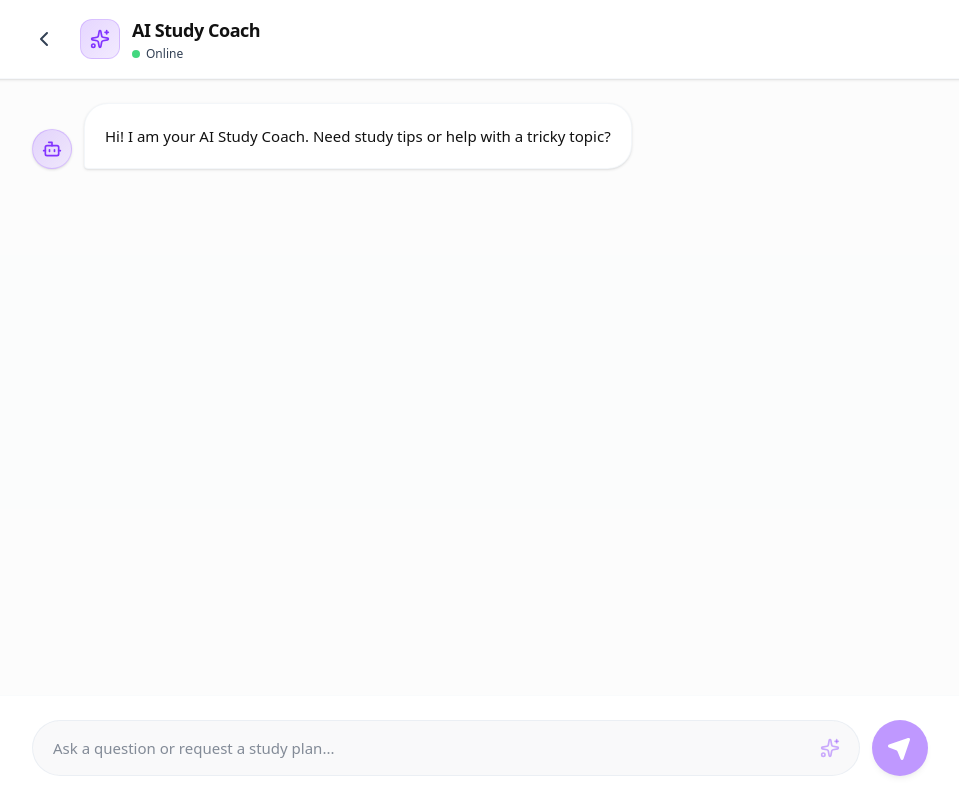
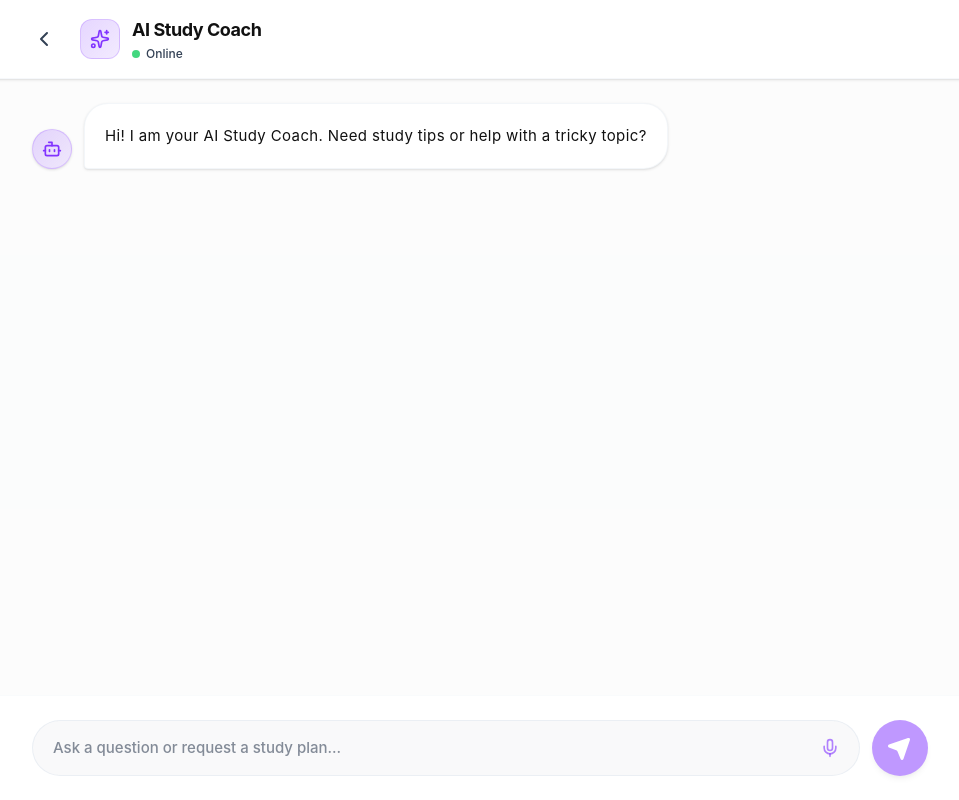
Before and after one commit to Passenger-rex/exam-city, a React (Vite) app: page /tutor in a window 1280 px wide. Shown: the whole page, without its empty margins (160-1119 px from the left). Built offline with nearby package versions, Linux system fonts and the light colour scheme; no server answers; the database is empty; sample sign-in values are in the browser's storage.

Commit message:
perf: optimize performance and add features
- Replace custom animated backgrounds with static blurs to improve performance.
- Standardize typography with system font stacks.
- Enhance ProfilePage to display referred users' data.
- Add voice input capabilities to TutorPage.

```diff
--- a/src/index.css
+++ b/src/index.css
@@ -1,4 +1,3 @@
-@import url('https://fonts.googleapis.com/css2?family=Lexend:wght@300;400;500;600;700;800;900&family=Inter:wght@400;500;600;700&display=swap');
 @import "tailwindcss";
 
 :root {
@@ -104,13 +103,14 @@
   --spacing-base: 8px;
   --spacing-margin: 32px;
 
-  --font-body-md: "Inter", sans-serif;
-  --font-headline-md: "Lexend", sans-serif;
-  --font-label-md: "Inter", sans-serif;
-  --font-body-lg: "Inter", sans-serif;
-  --font-headline-lg: "Lexend", sans-serif;
-  --font-headline-xl: "Lexend", sans-serif;
-  --font-label-sm: "Inter", sans-serif;
+  --font-sans: -apple-system, BlinkMacSystemFont, "SF Pro Display", "Segoe UI", Roboto, Helvetica, Arial, sans-serif, "Apple Color Emoji", "Segoe UI Emoji", "Segoe UI Symbol";
+  --font-body-md: -apple-system, BlinkMacSystemFont, "SF Pro Text", "Segoe UI", Roboto, Helvetica, Arial, sans-serif, "Apple Color Emoji", "Segoe UI Emoji", "Segoe UI Symbol";
+  --font-headline-md: -apple-system, BlinkMacSystemFont, "SF Pro Display", "Segoe UI", Roboto, Helvetica, Arial, sans-serif, "Apple Color Emoji", "Segoe UI Emoji", "Segoe UI Symbol";
+  --font-label-md: -apple-system, BlinkMacSystemFont, "SF Pro Text", "Segoe UI", Roboto, Helvetica, Arial, sans-serif, "Apple Color Emoji", "Segoe UI Emoji", "Segoe UI Symbol";
+  --font-body-lg: -apple-system, BlinkMacSystemFont, "SF Pro Text", "Segoe UI", Roboto, Helvetica, Arial, sans-serif, "Apple Color Emoji", "Segoe UI Emoji", "Segoe UI Symbol";
+  --font-headline-lg: -apple-system, BlinkMacSystemFont, "SF Pro Display", "Segoe UI", Roboto, Helvetica, Arial, sans-serif, "Apple Color Emoji", "Segoe UI Emoji", "Segoe UI Symbol";
+  --font-headline-xl: -apple-system, BlinkMacSystemFont, "SF Pro Display", "Segoe UI", Roboto, Helvetica, Arial, sans-serif, "Apple Color Emoji", "Segoe UI Emoji", "Segoe UI Symbol";
+  --font-label-sm: -apple-system, BlinkMacSystemFont, "SF Pro Text", "Segoe UI", Roboto, Helvetica, Arial, sans-serif, "Apple Color Emoji", "Segoe UI Emoji", "Segoe UI Symbol";
 
   --text-body-md: 16px;
   --text-body-md--line-height: 1.6;
@@ -144,7 +144,7 @@
 }
 
 body {
-  @apply bg-background text-on-background font-body-md overflow-x-hidden antialiased;
+  @apply bg-background text-on-background font-sans overflow-x-hidden antialiased;
   -webkit-tap-highlight-color: transparent;
 }
 
--- a/src/pages/TutorPage.tsx
+++ b/src/pages/TutorPage.tsx
@@ -1,6 +1,6 @@
 import React, { useState, useRef, useEffect } from "react";
 import { motion, AnimatePresence } from "motion/react";
-import { MessageSquare, X, Send, Bot, User, Sparkles, ChevronLeft } from "lucide-react";
+import { MessageSquare, X, Send, Bot, User, Sparkles, ChevronLeft, Mic, MicOff } from "lucide-react";
 import { useUser } from "../UserContext";
 import Markdown from "react-markdown";
 import { useNavigate } from "react-router-dom";
@@ -13,7 +13,10 @@ export default function TutorPage() {
   ]);
   const [inputValue, setInputValue] = useState("");
   const [isLoading, setIsLoading] = useState(false);
+  const [isListening, setIsListening] = useState(false);
+  const [micPermissionDenied, setMicPermissionDenied] = useState(false);
   const messagesEndRef = useRef<HTMLDivElement>(null);
+  const recognitionRef = useRef<any>(null);
 
   const scrollToBottom = () => {
     messagesEndRef.current?.scrollIntoView({ behavior: "smooth" });
@@ -22,6 +25,50 @@ export default function TutorPage() {
   useEffect(() => {
     scrollToBottom();
   }, [messages]);
+
+  useEffect(() => {
+    const SpeechRecognition = (window as any).SpeechRecognition || (window as any).webkitSpeechRecognition;
+    if (SpeechRecognition) {
+      const recognition = new SpeechRecognition();
+      recognition.continuous = false;
+      recognition.interimResults = false;
+
+      recognition.onstart = () => setIsListening(true);
+      recognition.onend = () => setIsListening(false);
+      recognition.onerror = (event: any) => {
+        console.error('Speech recognition error', event.error);
+        if (event.error === 'not-allowed') {
+          setMicPermissionDenied(true);
+        }
+        setIsListening(false);
+      };
+
+      recognition.onresult = (event: any) => {
+        const transcript = event.results[0][0].transcript;
+        setInputValue((prev) => (prev ? prev + " " : "") + transcript);
+      };
+
+      recognitionRef.current = recognition;
+    }
+
+    return () => {
+      if (recognitionRef.current) {
+        recognitionRef.current.stop();
+      }
+    };
+  }, []);
+
+  const toggleListening = () => {
+    if (!recognitionRef.current) {
+      setMicPermissionDenied(true); // Or we could add a new state for browserNotSupported, but reusing this banner is fine for now
+      return;
+    }
+    if (isListening) {
+      recognitionRef.current?.stop();
+    } else {
+      recognitionRef.current?.start();
+    }
+  };
 
   // If not logged in, optionally redirect or show a message
   if (!user) {
@@ -103,6 +150,17 @@ export default function TutorPage() {
           </div>
        </header>
 
+       {micPermissionDenied && (
+         <div className="bg-red-500/10 border-b border-red-500/20 px-4 py-3 shrink-0">
+           <div className="max-w-4xl mx-auto text-sm text-red-600 font-medium flex justify-between items-center">
+             <span>Microphone access was denied or speech recognition is not supported by your browser.</span>
+             <button onClick={() => setMicPermissionDenied(false)} className="p-1 hover:bg-red-500/10 rounded-lg">
+               <X className="w-4 h-4" />
+             </button>
+           </div>
+         </div>
+       )}
+
        {/* Messages */}
        <div className="flex-1 overflow-y-auto p-4 sm:p-6 bg-surface-dim/30 flex flex-col custom-scrollbar scroll-smooth">
           <div className="max-w-4xl mx-auto w-full flex flex-col gap-6">
@@ -118,11 +176,11 @@ export default function TutorPage() {
                           <Bot className="w-5 h-5" />
                        </div>
                     )}
-                    <div className={`p-4 sm:p-5 rounded-3xl text-[15px] leading-relaxed ${m.role === 'model' ? 'bg-surface border border-outline-variant/40 text-on-surface rounded-bl-sm shadow-sm' : 'bg-gradient-to-tr from-primary to-primary/90 text-white rounded-br-sm shadow-md'}`}>
+                    <div className={`p-4 sm:p-5 rounded-3xl text-[15px] font-sans leading-relaxed tracking-wide ${m.role === 'model' ? 'bg-surface border border-outline-variant/40 text-on-surface rounded-bl-sm shadow-sm' : 'bg-gradient-to-tr from-primary to-primary/90 text-white rounded-br-sm shadow-md'}`}>
                        {m.role === 'user' ? (
-                          <p className="font-medium whitespace-pre-wrap">{m.text}</p>
+                          <p className="whitespace-pre-wrap">{m.text}</p>
                        ) : (
-                          <div className="markdown-body prose prose-sm max-w-none text-on-surface">
+                          <div className="markdown-body prose prose-sm max-w-none prose-p:font-normal prose-headings:font-medium prose-strong:font-semibold text-on-surface font-normal">
                              <Markdown>{m.text}</Markdown>
                           </div>
                        )}
@@ -148,16 +206,23 @@ export default function TutorPage() {
        {/* Input */}
        <div className="p-4 sm:p-6 bg-surface border-t border-outline-variant/20 shrink-0">
           <div className="max-w-4xl mx-auto w-full flex gap-3 items-center relative">
-              <div className="flex-1 relative">
+              <div className="flex-1 relative flex items-center">
                 <input
                    type="text"
                    value={inputValue}
                    onChange={e => setInputValue(e.target.value)}
                    onKeyDown={e => e.key === 'Enter' && handleSend()}
-                   placeholder="Ask a question or request a study plan..."
-                   className="w-full bg-surface-dim/50 border border-outline-variant/60 pl-5 pr-12 py-4 rounded-full text-[15px] font-medium outline-none focus:border-primary focus:ring-2 focus:ring-primary/20 transition-all placeholder:text-on-surface-variant/60"
+                   placeholder={isListening ? "Listening..." : "Ask a question or request a study plan..."}
+                   className={`w-full bg-surface-dim/50 border border-outline-variant/60 pl-5 pr-14 py-4 rounded-full text-[15px] font-medium outline-none focus:border-primary focus:ring-2 focus:ring-primary/20 transition-all placeholder:text-on-surface-variant/60 ${isListening ? "border-red-500/50 bg-red-500/5 ring-2 ring-red-500/20" : ""}`}
                 />
-                <Sparkles className="absolute right-5 top-1/2 -translate-y-1/2 w-5 h-5 text-primary/40 pointer-events-none" />
+
+                <button
+                  onClick={toggleListening}
+                  className={`absolute right-3 p-2 rounded-full transition-colors ${isListening ? "text-red-500 animate-pulse bg-red-500/10" : "text-primary/60 hover:text-primary hover:bg-primary/10"}`}
+                  aria-label={isListening ? "Stop listening" : "Start listening"}
+                >
+                  {isListening ? <MicOff className="w-5 h-5" /> : <Mic className="w-5 h-5" />}
+                </button>
               </div>
               <button
                  onClick={handleSend}
```
Also changed, not shown: src/pages/AuthPage.tsx (+3 -20 lines), src/pages/ProfilePage.tsx (+68 -7 lines).
